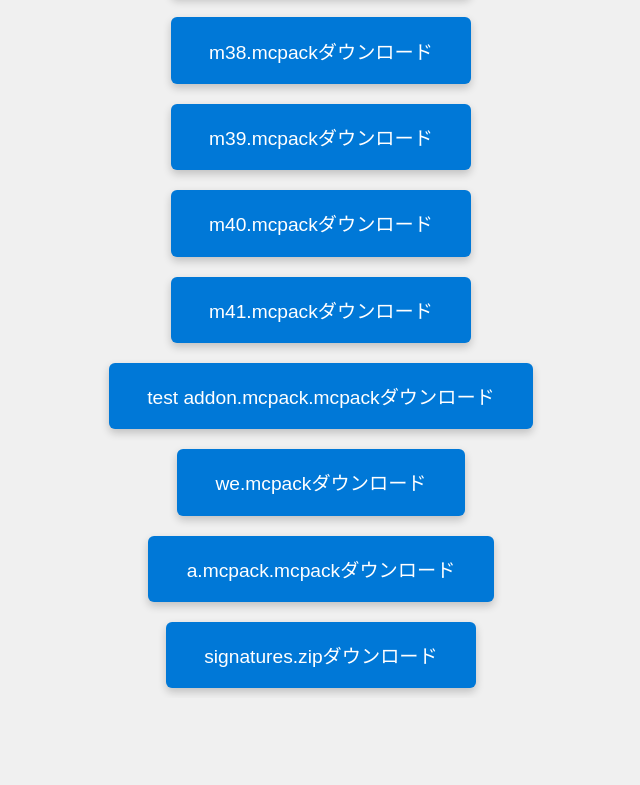
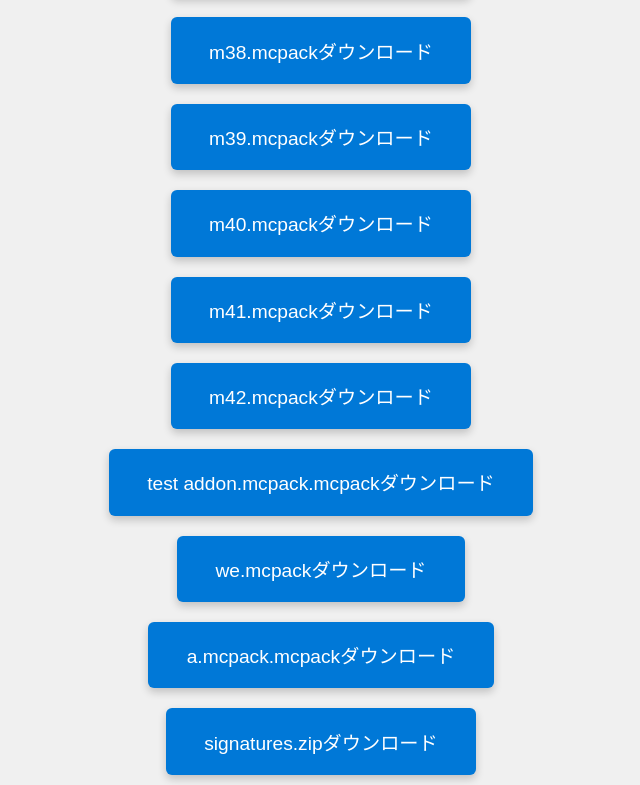
Before and after one commit to akaina0112/kozinn, a plain HTML site: page DL.html in a window 1280 px wide. Shown: the part 5955-6740 px from the top of the page, without its empty margins (319-959 px from the left). Before the commit the page ends 6653 px from the top, so only its background shows below. Drawn offline with Linux system fonts and the light colour scheme.

Commit message:
Update DL.html

```diff
--- a/DL.html
+++ b/DL.html
@@ -265,6 +265,9 @@
   <a href="./fill/akaina41.mcpack" download class="download-button">
      m41.mcpackダウンロード
   </a>
+  <a href="./fill/akaina42.mcpack" download class="download-button">
+     m42.mcpackダウンロード
+  </a>
   <a href="./fill/test addon.mcpack" download class="download-button">
      test addon.mcpack.mcpackダウンロード
   </a>
```
